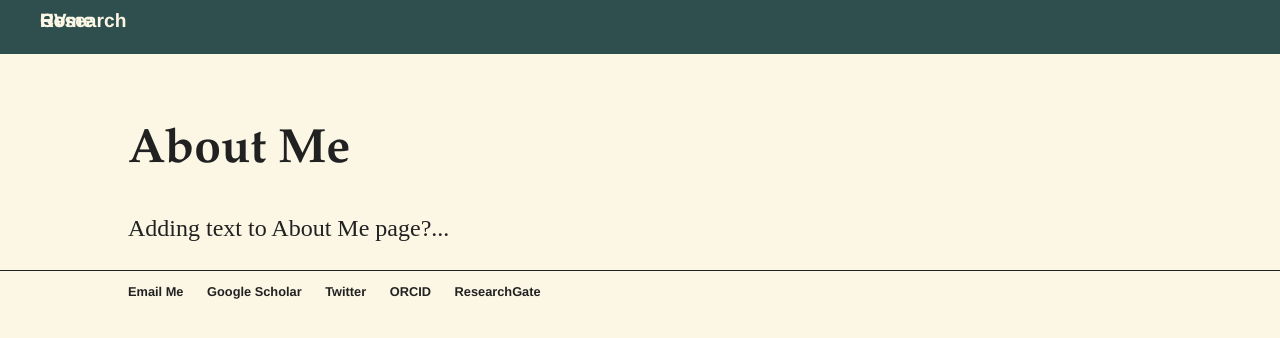
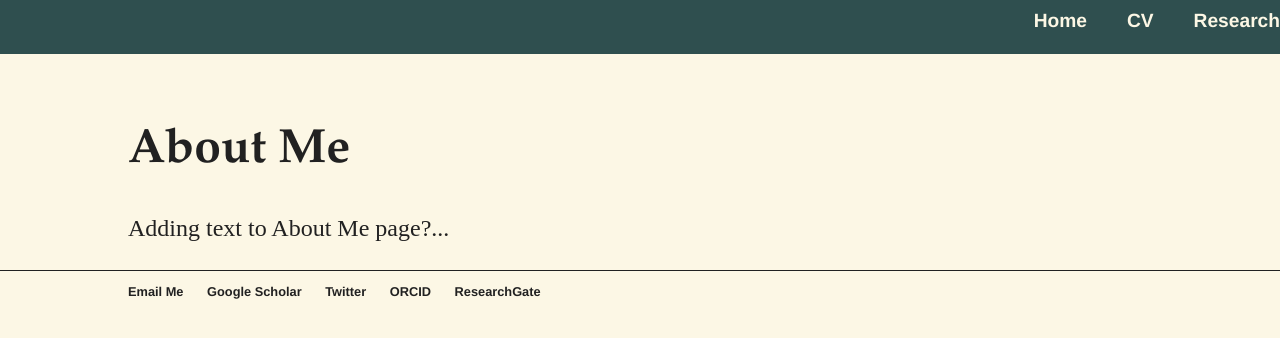
Before and after one commit to alyssa-stansfield/alyssa-stansfield.github.io, a Jekyll site: the page built from about/index.html, in a window 1280 px wide. Shown: the top 338 px of the page. Built offline with Jekyll 4.4.1, drawn with Linux system fonts in a browser that asks for light colours.

Commit message:
Fixing spacing between nav bar links

```diff
--- a/css/main.css
+++ b/css/main.css
@@ -38,9 +38,8 @@ nav ul li {
     display: inline-block;
     margin-right: 20px;
     float: right;
-    top:10px;
-    position: fixed;
     padding-right: 20px;
+    padding-top: 10px;
 
 }
 
```
